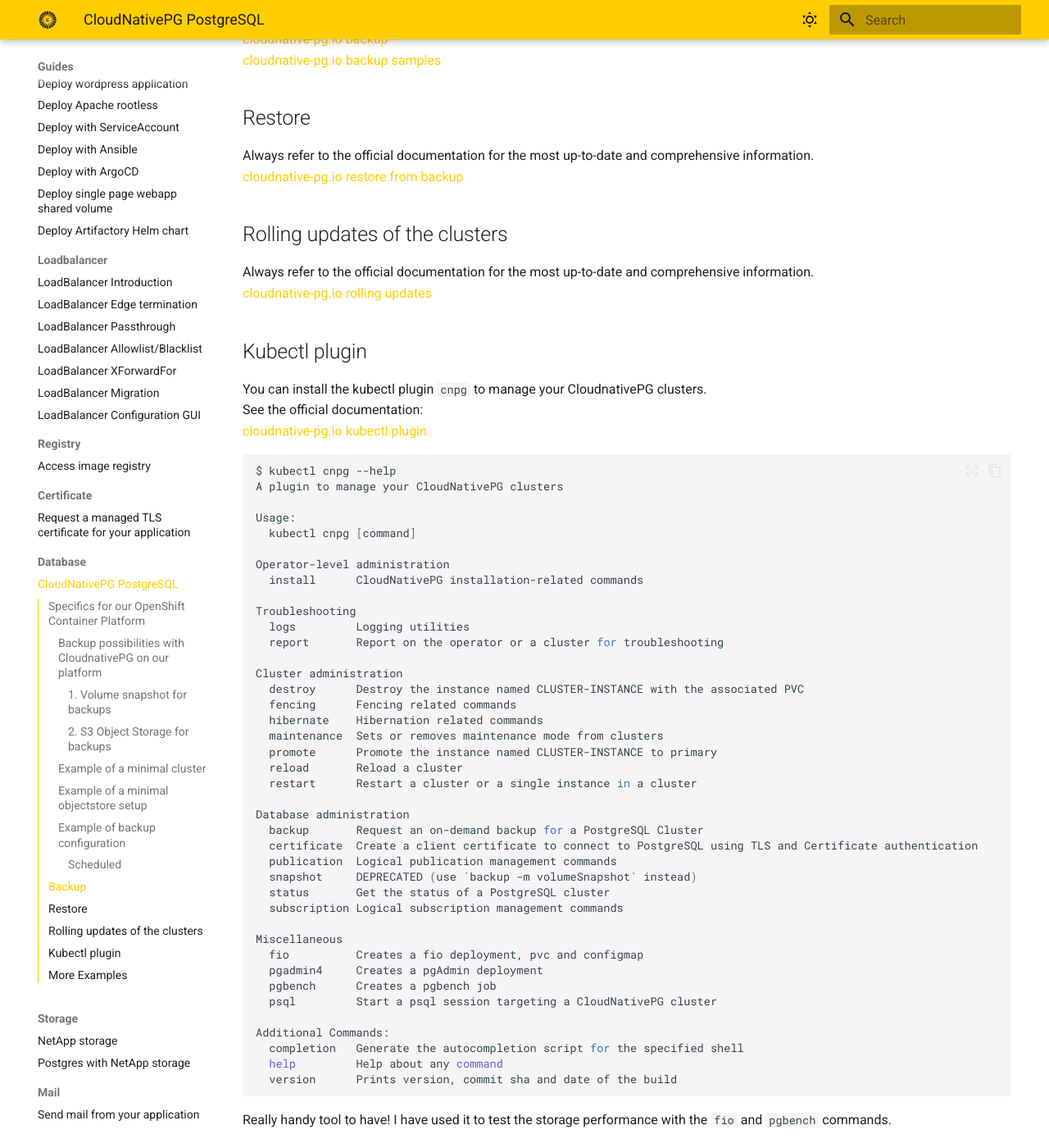
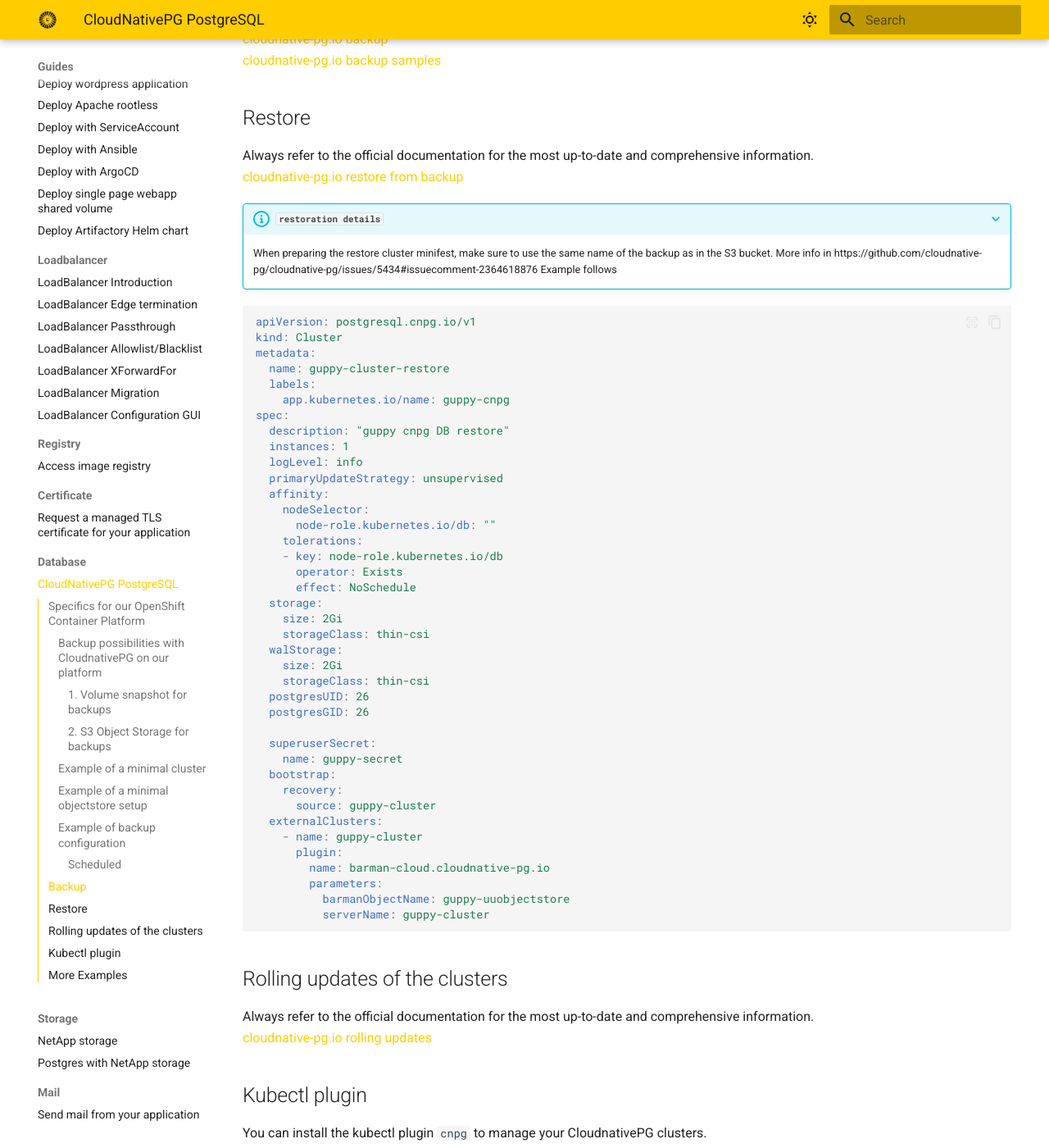
Before and after one commit to UtrechtUniversity/containerplatform-docs, an MkDocs documentation site: the page built from docs/content/guides/cloudnativepg-operator.md, in a window 1280 px wide and 1400 px high, scrolled down 4292 px. Shown: the whole window at 82% size. Built offline with MkDocs 1.6.1 and Material for MkDocs 9.7.7, drawn with Linux system fonts in a browser that asks for light colours.

Commit message:
Add restoration details and example for CloudnativePG cluster

````diff
--- a/docs/content/guides/cloudnativepg-operator.md
+++ b/docs/content/guides/cloudnativepg-operator.md
@@ -194,6 +194,51 @@
 Always refer to the official documentation for the most up-to-date and comprehensive information.
 <a href="https://cloudnative-pg.io/documentation/1.27/recovery/" target="_blank">cloudnative-pg.io restore from backup</a>
 
+???+ info "`restoration details`"
+    When preparing the restore cluster minifest, make sure to use the same name of the backup as in the S3 bucket. More info in https://github.com/cloudnative-pg/cloudnative-pg/issues/5434#issuecomment-2364618876
+    Example follows
+
+```yaml
+apiVersion: postgresql.cnpg.io/v1
+kind: Cluster
+metadata:
+  name: guppy-cluster-restore
+  labels:
+    app.kubernetes.io/name: guppy-cnpg
+spec:
+  description: "guppy cnpg DB restore"
+  instances: 1
+  logLevel: info
+  primaryUpdateStrategy: unsupervised
+  affinity:
+    nodeSelector:
+      node-role.kubernetes.io/db: ""
+    tolerations:
+    - key: node-role.kubernetes.io/db
+      operator: Exists
+      effect: NoSchedule
+  storage:
+    size: 2Gi
+    storageClass: thin-csi
+  walStorage:
+    size: 2Gi
+    storageClass: thin-csi
+  postgresUID: 26
+  postgresGID: 26
+
+  superuserSecret:
+    name: guppy-secret
+  bootstrap:
+    recovery:
+      source: guppy-cluster
+  externalClusters:
+    - name: guppy-cluster
+      plugin:
+        name: barman-cloud.cloudnative-pg.io
+        parameters:
+          barmanObjectName: guppy-uuobjectstore
+          serverName: guppy-cluster
+```
 
 ## Rolling updates of the clusters
 Always refer to the official documentation for the most up-to-date and comprehensive information.
````
